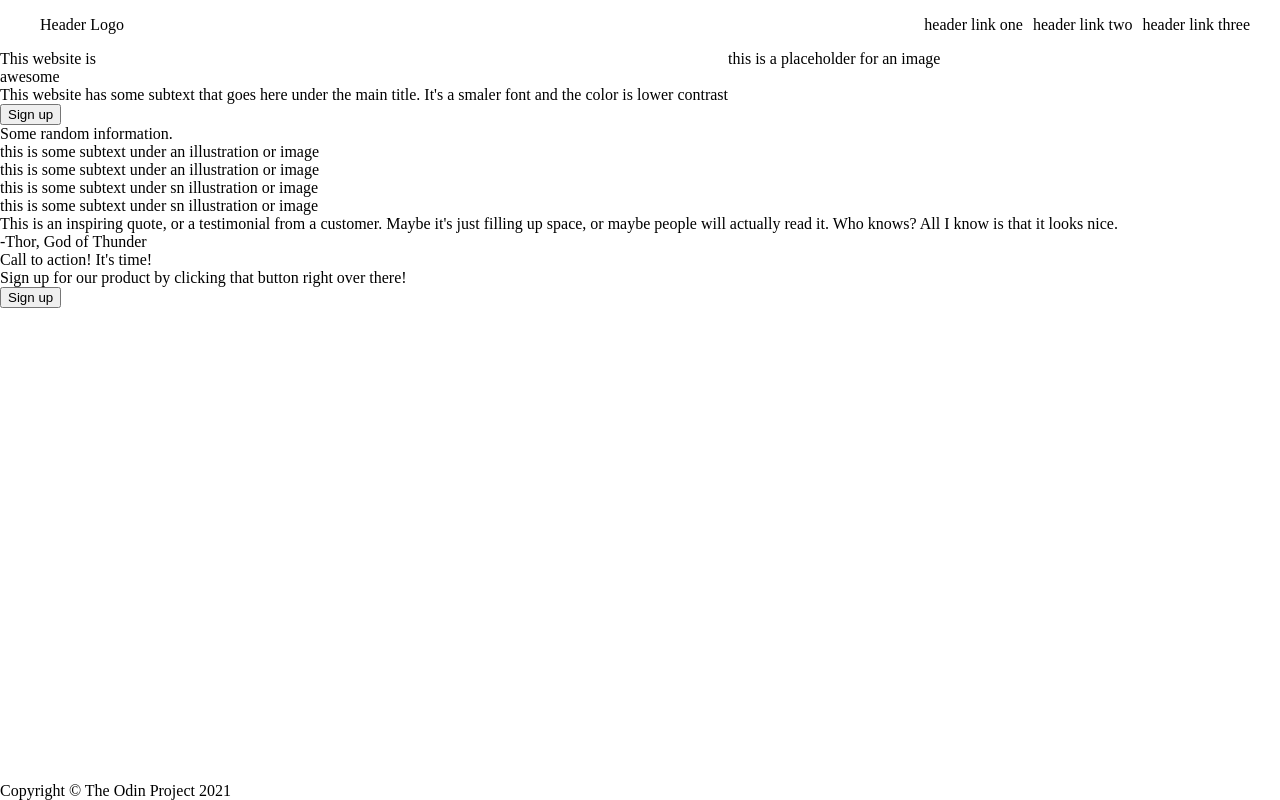
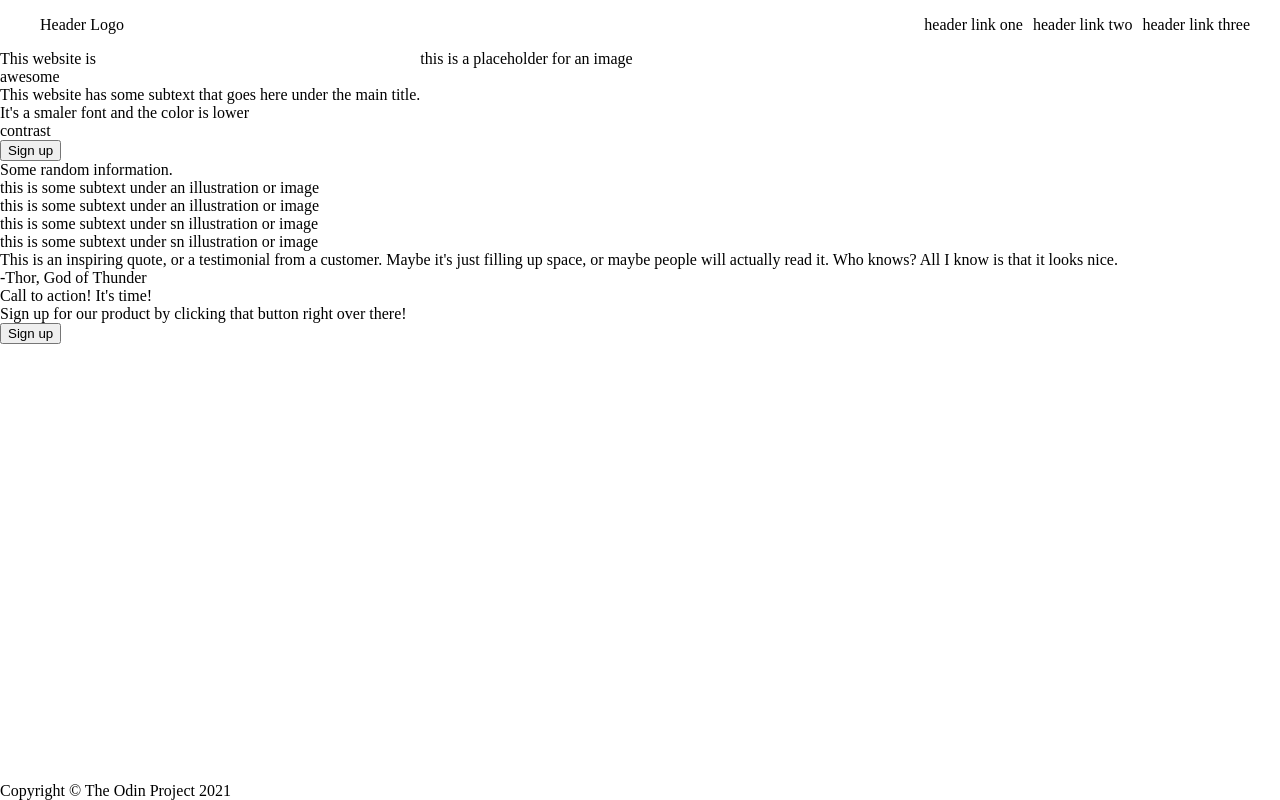
Before and after one commit to sw-eden/Landing_page_eden, a plain HTML site: page index.html in a window 1280 px wide. Drawn offline with Linux system fonts and the light colour scheme.

Commit message:
Add line break elements

```diff
--- a/index.html
+++ b/index.html
@@ -22,7 +22,7 @@
         <div class="main-area">
             <div class="awesome">
             <div>This website is<br> awesome</div>
-            <div>This website has some subtext that goes here under the main title. It's a smaler font and the color is lower contrast</div>
+            <div>This website has some subtext that goes here under the main title.<br> It's a smaler font and the color is lower<br> contrast</div>
             <button class="top-button">Sign up</button>
             </div>
             <div class="place-holder">this is a placeholder for an image</div>
```
